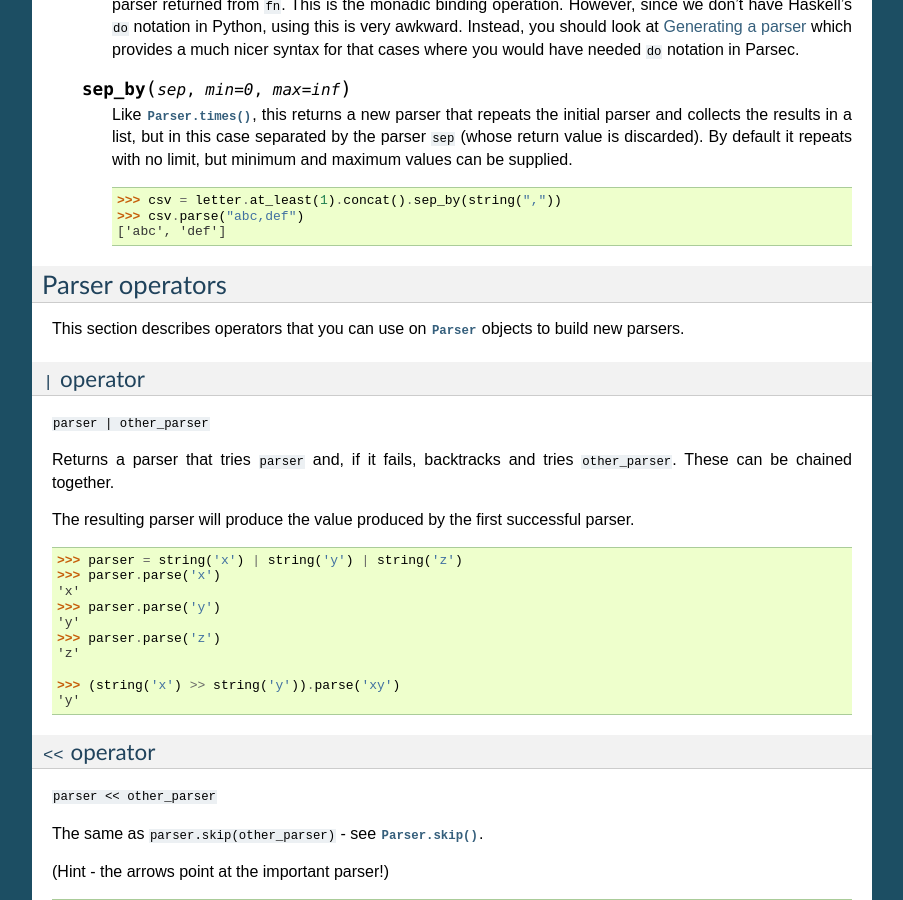
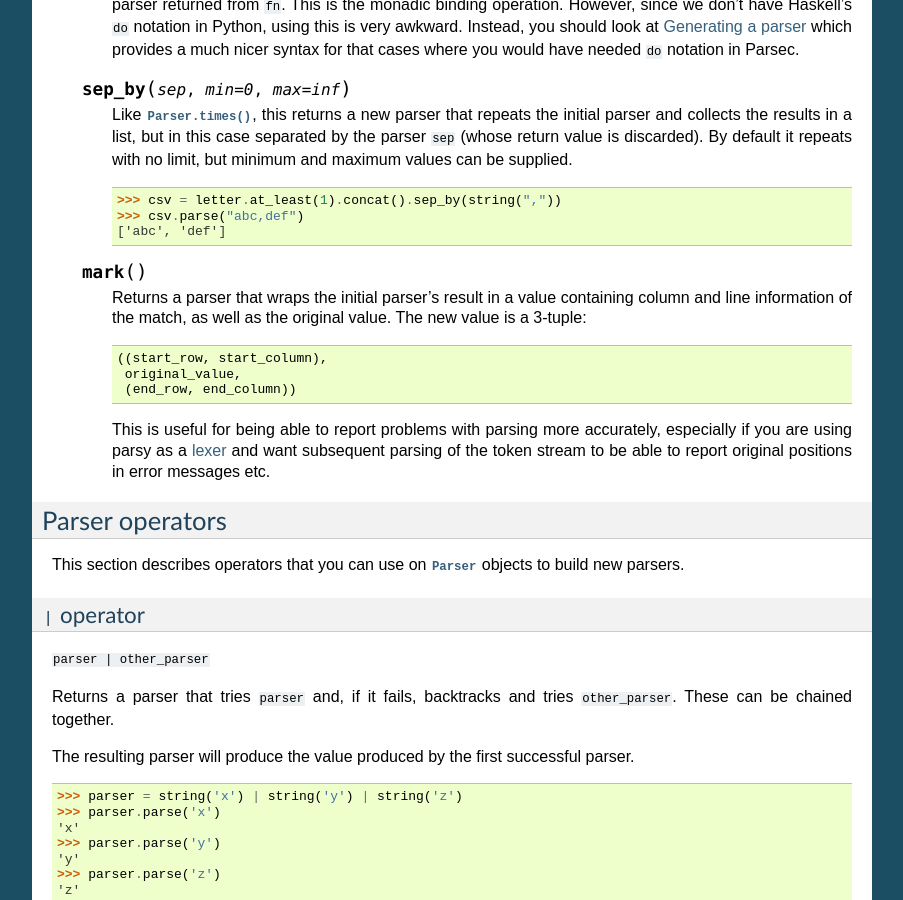
Before and after one commit to python-parsy/parsy, a Sphinx documentation site: the page built from docs/ref/methods_and_combinators.rst, in a window 1280 px wide and 900 px high, scrolled down 4318 px. Shown: the whole window, without its empty margins (198-1101 px from the left). Built offline with Sphinx 7.4.7, drawn with Linux system fonts in a browser that asks for light colours.

Commit message:
Documented Parser.mark

```diff
--- a/docs/history.rst
+++ b/docs/history.rst
@@ -11,6 +11,7 @@ History and release notes
 * Added :meth:`Parser.tag`.
 * Added :func:`seq` keyword argument version (Python 3.6)
 * Added :meth:`Parser.combine_dict`.
+* Documented :meth:`Parser.mark`.
 * Documentation improvements.
 
 
--- a/docs/ref/methods_and_combinators.rst
+++ b/docs/ref/methods_and_combinators.rst
@@ -318,6 +318,23 @@ can be used and manipulated as below.
          >>> csv.parse("abc,def")
          ['abc', 'def']
 
+   .. method:: mark()
+
+      Returns a parser that wraps the initial parser's result in a value
+      containing column and line information of the match, as well as the
+      original value. The new value is a 3-tuple:
+
+      .. code:: python
+
+         ((start_row, start_column),
+          original_value,
+          (end_row, end_column))
+
+      This is useful for being able to report problems with parsing more
+      accurately, especially if you are using parsy as a :doc:`lexer
+      </howto/lexing/>` and want subsequent parsing of the token stream to be
+      able to report original positions in error messages etc.
+
 .. _operators:
 
 Parser operators
```
